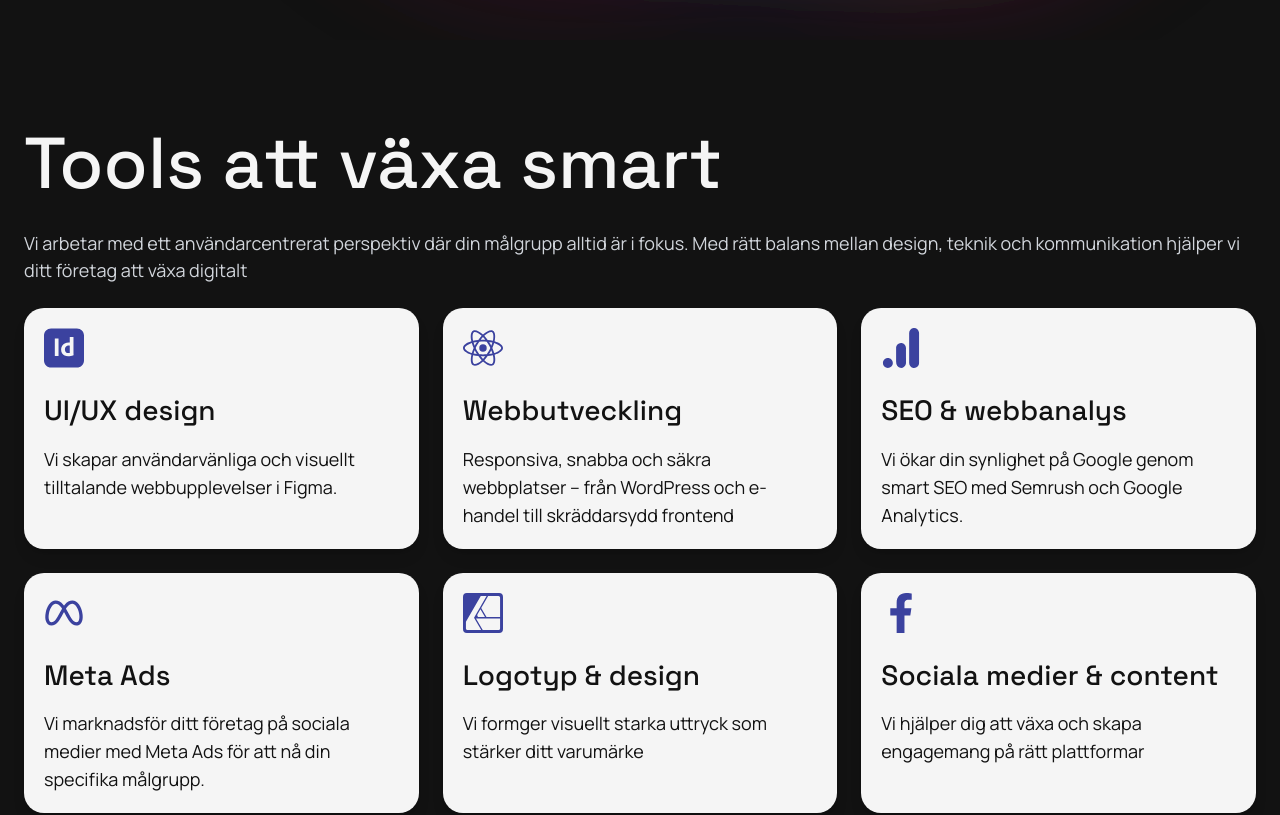
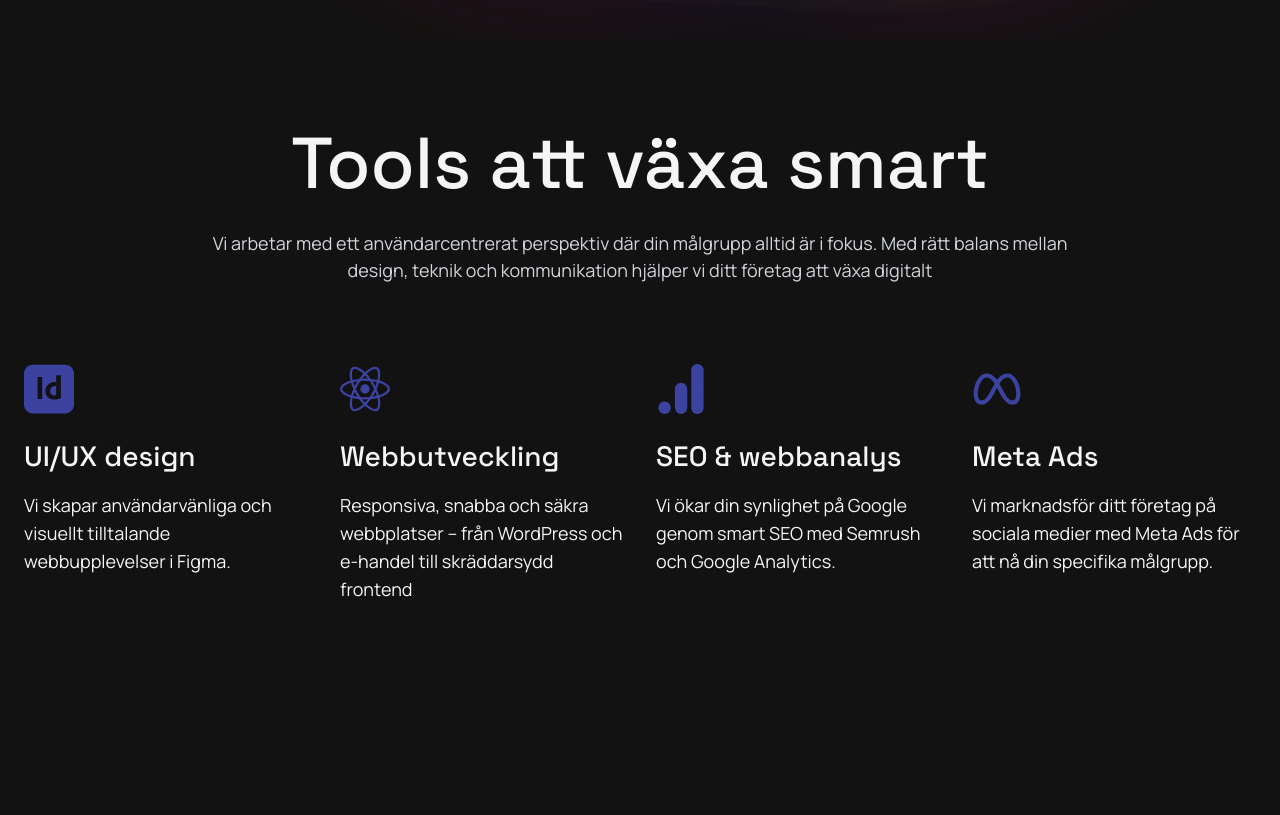
Before and after one commit to Marahkny/Marahs-portofolio, a Next.js app: page / in a window 1280 px wide. Shown: the part 760-1575 px from the top of the page. Built offline with nearby package versions, Linux system fonts and the light colour scheme.

Commit message:
uppdate ser

```diff
--- a/src/app/Home/ZoneSec.js
+++ b/src/app/Home/ZoneSec.js
@@ -2,9 +2,9 @@
 export default function ZoneSec() {
     return (
 <section className=" max-w-8xl px-6 flex flex-col items-center justify-center h-full
-                    py-6 xs:py-2 ">
+                    pb-20 xs:pb-8 ">
   {/* Heading */}
-  <div className="max-w-8xl text-left py-6 justify-center lg:pb-20">
+  <div className="max-w-8xl text-left  justify-center lg:pb-20">
 
 <h2 >
 Zone 90
--- a/src/app/Home/projekts.js
+++ b/src/app/Home/projekts.js
@@ -73,7 +73,7 @@ export default function Projects() {
         </div>
       </div>
 
-      <Steps />
+
     </div>
   );
 }
--- a/src/app/Home/serviceshem.jsx
+++ b/src/app/Home/serviceshem.jsx
@@ -7,58 +7,50 @@ const services = [
   {
     title: "UI/UX design",
     description: "Vi skapar användarvänliga och visuellt tilltalande webbupplevelser i Figma.",
-    icon: <SiAdobeindesign className="text-[40px] text-[#3B429F] mb-6" aria-hidden="true" />,
+    icon: <SiAdobeindesign className="text-[50px] text-[#3B429F] mb-6" aria-hidden="true" />,
     link: "tjanster/ui-ux-design",
   },
   {
     title: "Webbutveckling",
     description: "Responsiva, snabba och säkra webbplatser – från WordPress och e-handel till skräddarsydd frontend",
-    icon: <SiReact className="text-[40px] text-[#3B429F] mb-6" aria-hidden="true" />,
+    icon: <SiReact className="text-[50px] text-[#3B429F] mb-6" aria-hidden="true" />,
     link: "tjanster/webbutveckling",
   },
   {
     title: "SEO & webbanalys",
     description: "Vi ökar din synlighet på Google genom smart SEO med Semrush och Google Analytics.",
-    icon: <SiGoogleanalytics className="text-[40px] text-[#3B429F] mb-6" aria-hidden="true" />,
+    icon: <SiGoogleanalytics className="text-[50px] text-[#3B429F] mb-6" aria-hidden="true" />,
     link: "tjanster/seo-webbanalys",
   },
   {
     title: "Meta Ads",
     description: "Vi marknadsför ditt företag på sociala medier med Meta Ads för att nå din specifika målgrupp.",
-    icon: <RiMetaLine className="text-[40px] text-[#3B429F] mb-6" aria-hidden="true" />,
+    icon: <RiMetaLine className="text-[50px] text-[#3B429F] mb-6" aria-hidden="true" />,
     link: "tjanster/meta-ads",
   },
-  {
-    title: "Logotyp & design",
-    description: "Vi formger visuellt starka uttryck som stärker ditt varumärke",
-    icon: <SiAffinitydesigner className="text-[40px] text-[#3B429F] mb-6" aria-hidden="true" />,
-    link: "tjanster/logotyp-och-design",
-  },
-  {
-    title: "Sociala medier & content",
-    description: "Vi hjälper dig att växa och skapa engagemang på rätt plattformar",
-    icon: <FaFacebookF className="text-[40px] text-[#3B429F] mb-6" aria-hidden="true" />,
-    link: "tjanster/sociala-medier-content",
-  },
+
 ];
 
 export default function ServicesHem() {
   return (
-    <div className="max-w-8xl max-width:-[1500px] mx-auto px-6 py-20 text-left">
-      <h2 className="mb-6">Tools att växa smart</h2>
-      <p className="mb-6">
-        Vi arbetar med ett användarcentrerat perspektiv där din målgrupp alltid är i fokus. Med rätt balans mellan design, teknik och kommunikation hjälper vi ditt företag att växa digitalt
-      </p>
+   <div className="max-w-8xl mx-auto px-6 py-20 text-center">
+  <div className="max-w-4xl mx-auto">
+    <h2 className="mb-6">Tools att växa smart</h2>
+    <p className="mb-20">
+      Vi arbetar med ett användarcentrerat perspektiv där din målgrupp alltid är i fokus.
+      Med rätt balans mellan design, teknik och kommunikation hjälper vi ditt företag att växa digitalt
+    </p>
+  </div>
       <section className="pb-16">
         <div className="mx-auto">
-          <div className="grid grid-cols-1 sm:grid-cols-2 lg:grid-cols-3 gap-6">
+          <div className="grid grid-cols-1 sm:grid-cols-2 lg:grid-cols-4 gap-8">
             {services.map((service, index) => (
               <Link href={`/${service.link}`} key={index}>
-                <div className="relative flex flex-col justify-between p-5 rounded-[20px] text-left bg-[#F5F5F5] text-[#121212] transition-transform cursor-pointer shadow-lg h-full min-h-[220px] overflow-hidden group hover:scale-105">
+                <div className="relative flex flex-col justify-between  text-left  text-[#F5F5F5] transition-transform cursor-pointer  h-full min-h-[300px] overflow-hidden group hover:scale-105">
                   <div className="relative z-10">
                     {service.icon}
-                    <h3 className="text-[28px] text-[#121212] mb-4">{service.title}</h3>
-                    <p className="text-lg text-[#121212]">{service.description}</p>
+                    <h3 className="text-[28px] text-[#F5F5F5] mb-4">{service.title}</h3>
+                    <p className="text-lg text-[#F5F5F5]">{service.description}</p>
                   </div>
 
                 </div>
```
